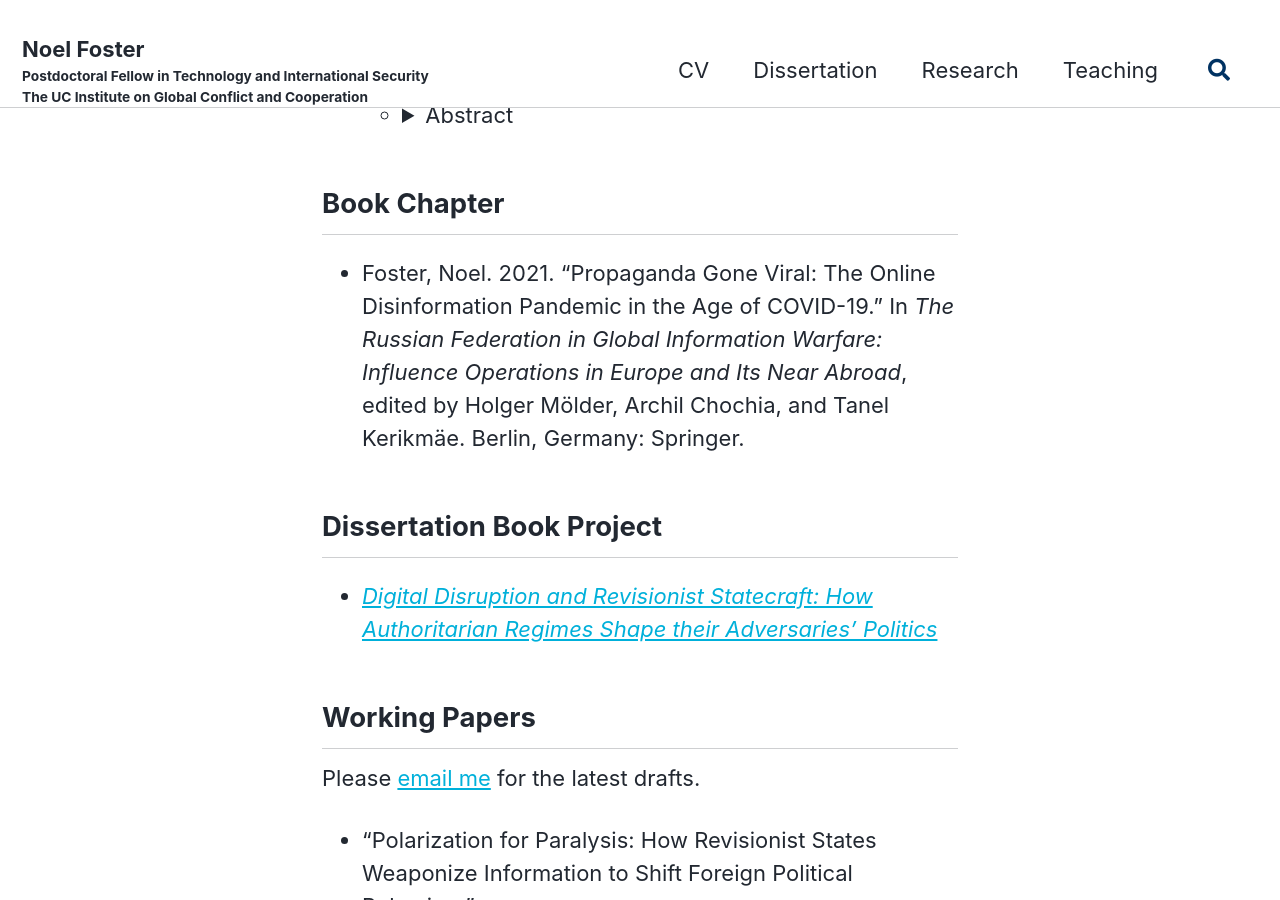
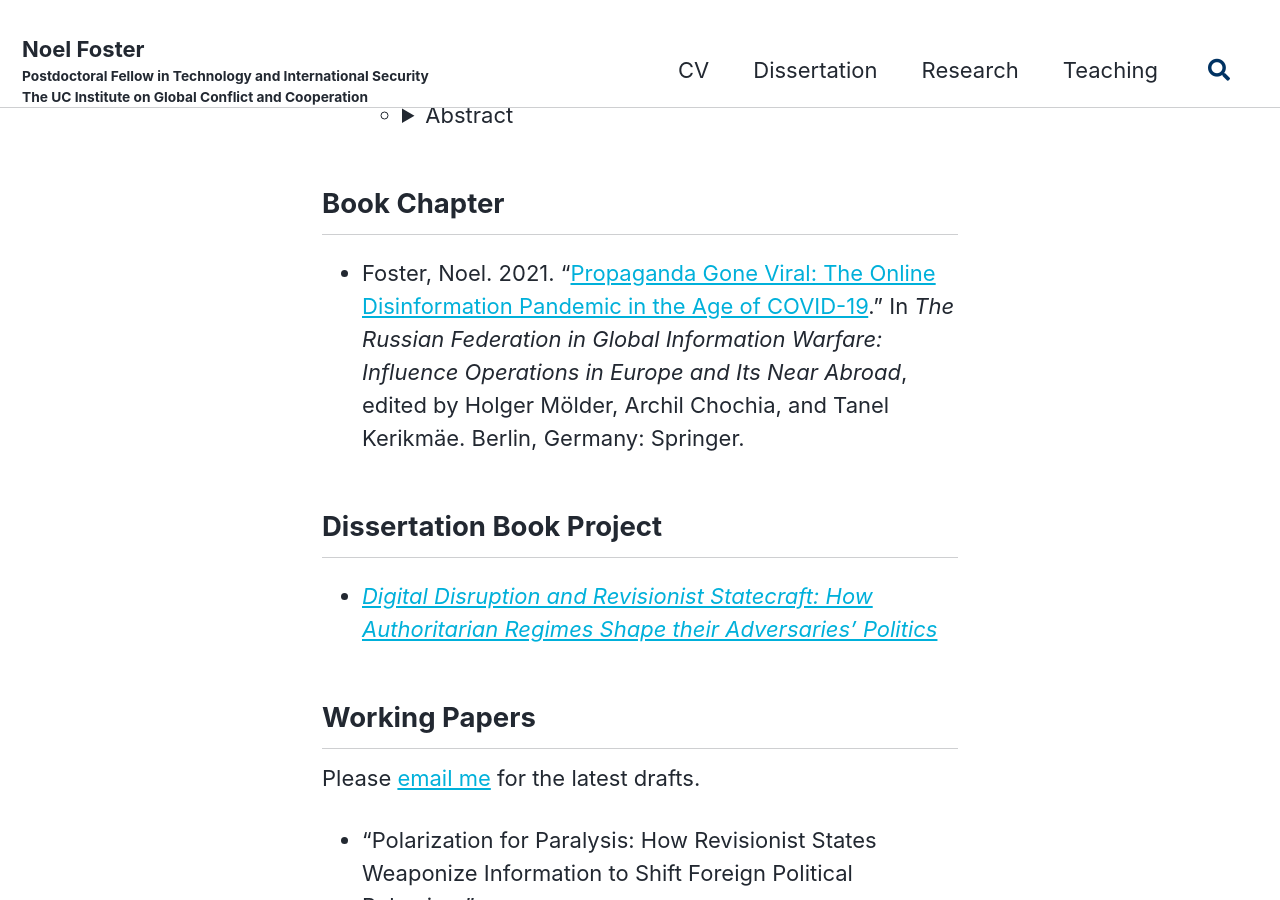
Before and after one commit to fosternt/fosternt.github.io, a Jekyll site: the page built from _pages/research.md, in a window 1280 px wide and 900 px high, scrolled down 427 px. Built offline with Jekyll 4.4.1, drawn with Linux system fonts in a browser that asks for light colours; cached includes are drawn as plain includes; part of the change alters nothing that is shown.

```diff
--- a/_pages/research.md
+++ b/_pages/research.md
@@ -14,8 +14,8 @@ toc: true
 
 ## Book Chapter
 
-* Foster, Noel. 2021. “Propaganda Gone Viral: The Online Disinformation Pandemic in the Age
-of COVID-19.” In <i>The Russian Federation in Global Information Warfare: Influence Operations in
+* Foster, Noel. 2021. “<a href="https://doi.org/10.1007/978-3-030-73955-3_7" target="_blank">Propaganda Gone Viral: The Online Disinformation Pandemic in the Age
+of COVID-19</a>.” In <i>The Russian Federation in Global Information Warfare: Influence Operations in
 Europe and Its Near Abroad</i>, edited by Holger Mölder, Archil Chochia, and Tanel Kerikmäe.
 Berlin, Germany: Springer.
 
```
